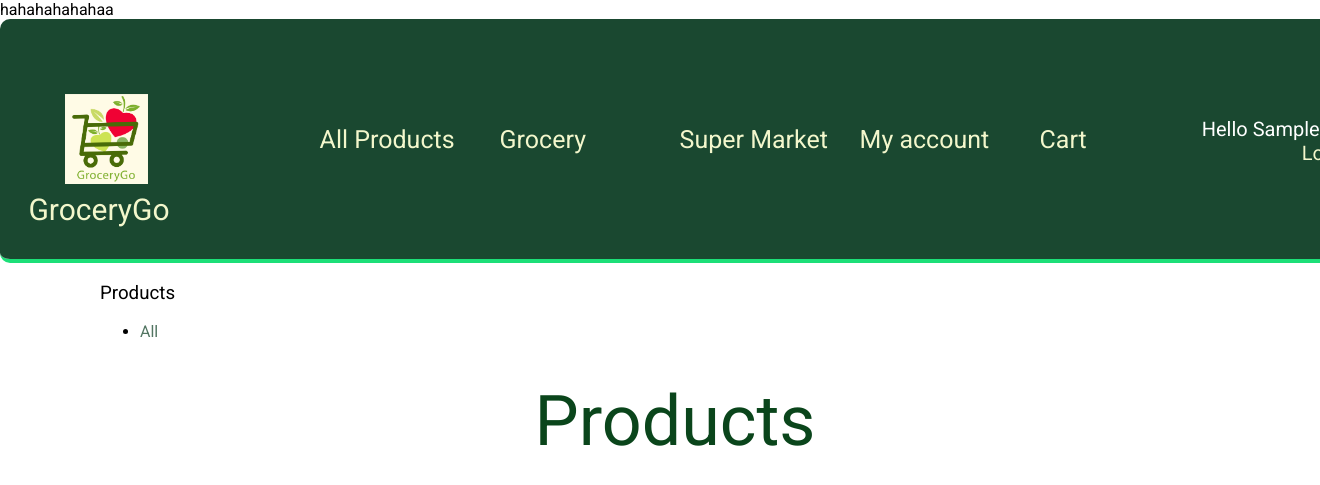
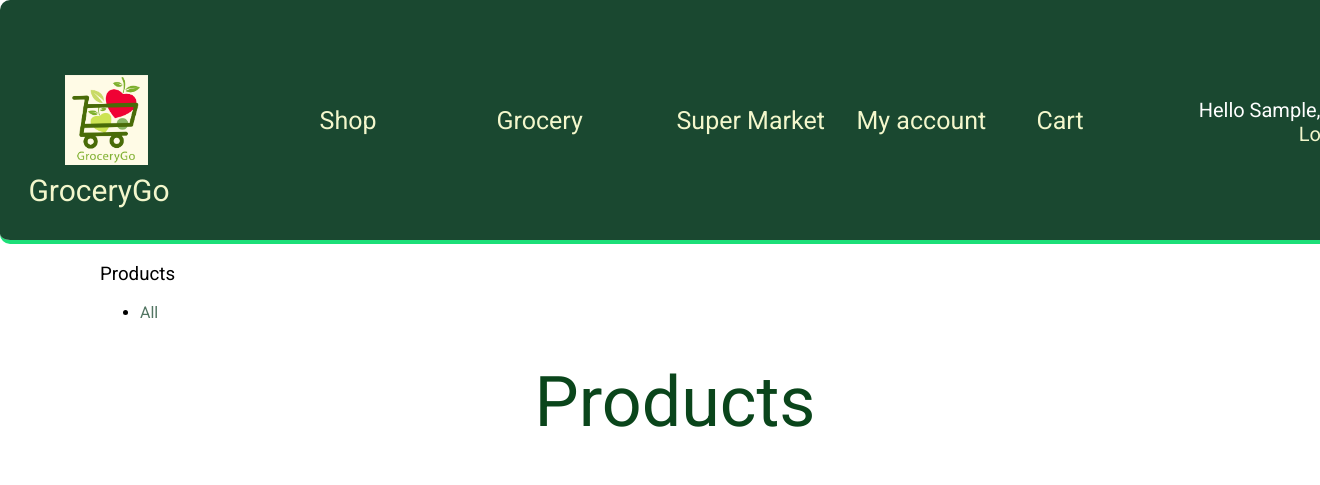
Before and after one commit to AuroraaSan/GroceryGo, a Django app: page /shop/ in a window 1320 px wide; the page is wider, and only the part inside the window is pictured. Shown: the top 485 px of that part. Run offline with Django 4.2, Linux system fonts and the light colour scheme; the visitor is signed in with stand-in values (Sample User, id 1); data that the repository does not hold is empty.

Commit message:
fixed shop view

```diff
--- a/data/settings.py
+++ b/data/settings.py
@@ -128,7 +128,7 @@ STATIC_URL = "static/"
 DEFAULT_AUTO_FIELD = "django.db.models.BigAutoField"
 
 # redirect the user after login
-LOGIN_REDIRECT_URL = "dashboard"
+LOGIN_REDIRECT_URL = "shop:product_list"
 LOGOUT_REDIRECT_URL = "login"
 
 # redirect the user url
--- a/templates/account/dashboard.html
+++ /dev/null
@@ -1,6 +0,0 @@
-{% extends "base.html" %}
-{% block title %}Dashboard{% endblock %}
-{% block content %}
-<h1>Dashboard</h1>
-<p>Welcome to your dashboard.</p>
-{% endblock %}
--- a/templates/base.html
+++ b/templates/base.html
@@ -6,17 +6,16 @@
     <link href="{% static "css/base.css" %}" rel="stylesheet">
 </head>
 <body>
-  hahahahahahaa
     <div id="header">
         <div class="logo-container">
             <img src="{% static 'logoo.png' %}" alt="Logo Image" class="logo-img">
             <span class="logo-text">GroceryGo</span>
             {% if request.user.is_authenticated %}
             <ul class="menu">
-              <li {% if section == "products" %}class="selected"{% endif %}>
-                <a href="{% url "dashboard" %}">All Products</a>
+              <li {% if section == "shop" %}class="selected"{% endif %}>
+                <a href="{% url "shop:product_list" %}">Shop</a>
               </li>
-              <li {% if section == "grocery" %}class="selected"{% endif %}>
+              <li {% if section == "Products" %}class="selected"{% endif %}>
                 <a href="#">Grocery</a>
               </li>
               <li {% if section == "SuperMarket" %}class="selected"{% endif %}>
```
